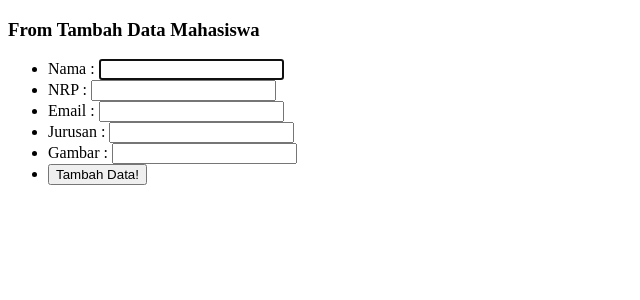
After one commit to hermawanarby/pw2020_193040161, a PHP site: page /tambah.php in a window 1280 px wide. The commit adds this page. Shown: the top 300 px of the page, without its empty margins (0-640 px from the left). Run offline with PHP 8.4, Linux system fonts and the light colour scheme.

Commit message:
menambahkan fitur INSERT data

```diff
--- a/kuliah/pertemuan10/functions.php
+++ b/kuliah/pertemuan10/functions.php
@@ -21,3 +21,23 @@ function query($query)
   }
   return $rows;
 }
+
+function tambah($data)
+{
+  $conn = koneksi();
+
+  $nama = htmlspecialchars($data['nama']);
+  $nrp = htmlspecialchars($data['nrp']);
+  $email = htmlspecialchars($data['email']);
+  $jurusan = htmlspecialchars($data['jurusan']);
+  $gambar = htmlspecialchars($data['gambar']);
+
+  $query = "INSERT INTO
+              mahasiswa
+            VALUES
+            (null, '$nama', '$nrp', '$email', '$jurusan', '$gambar');
+          ";
+  mysqli_query($conn, $query);
+  echo mysqli_error($conn);
+  return mysqli_affected_rows($conn);
+}
--- a/kuliah/pertemuan10/latihan3.php
+++ b/kuliah/pertemuan10/latihan3.php
@@ -13,8 +13,11 @@ $mahasiswa = query("SELECT * FROM mahasiswa");
 </head>
 
 <body>
+  <h3>Daftar Mahasiswa</h3>
+
+  <a href="tambah.php">Tambah Data Mahasiswa</a>
+  <br><br>
   <table border="1" cellpadding="10" cellspacing="0">
-    <h3>Daftar Mahasiswa</h3>
     <tr>
       <th>#</th>
       <th>Gambar</th>
--- /dev/null
+++ b/kuliah/pertemuan10/tambah.php
@@ -0,0 +1,69 @@
+<?php
+require 'functions.php';
+
+// cek apakah tombol tambah sudah ditekan
+if (isset($_POST['tambah'])) {
+  if (tambah($_POST) > 0) {
+    echo "<script>
+            alert('data berhasil ditambahkan!');
+            document.location.href = 'latihan3.php';
+        </script>";
+  } else {
+    echo "data gagal ditambahkan!";
+  }
+}
+
+?>
+<!DOCTYPE html>
+<html lang="en">
+
+<head>
+  <meta charset="UTF-8">
+  <meta name="viewport" content="width=device-width, initial-scale=1.0">
+  <title>Tambah Data Mahasiswa</title>
+</head>
+
+<body>
+  <h3>From Tambah Data Mahasiswa</h3>
+  <form action="" method="POST">
+    <ul>
+      <li>
+        <label>
+          Nama :
+          <input type="text" name="nama" autofocus required>
+        </label>
+      </li>
+
+      <li>
+        <label>
+          NRP :
+          <input type="text" name="nrp" required>
+        </label>
+      </li>
+
+      <li>
+        <label>
+          Email :
+          <input type="text" name="email" required>
+        </label>
+      </li>
+      <li>
+        <label>
+          Jurusan :
+          <input type="text" name="jurusan" required>
+        </label>
+      </li>
+      <li>
+        <label>
+          Gambar :
+          <input type="text" name="gambar" required>
+        </label>
+      </li>
+      <li>
+        <button type="submit" name="tambah">Tambah Data!</button>
+      </li>
+    </ul>
+  </form>
+</body>
+
+</html>
```
